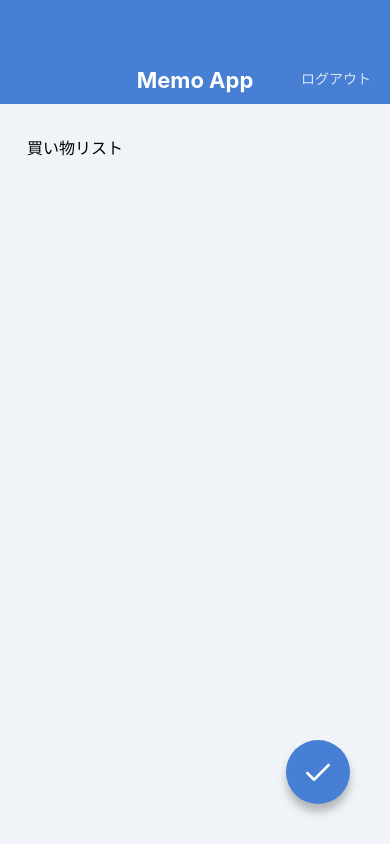
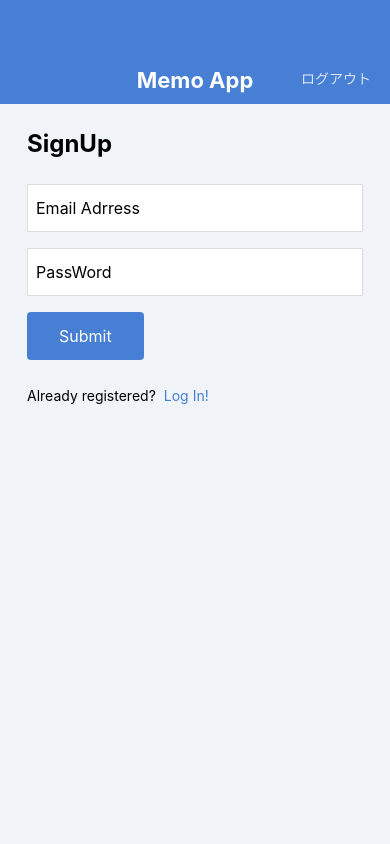
Before and after one commit to Issy-R/MemoAppRe, a React Native app: screen / in a window 390 px wide. Built offline with nearby package versions, Linux system fonts and the light colour scheme.

Commit message:
Create Login & SignUp

```diff
--- a/App.jsx
+++ b/App.jsx
@@ -3,9 +3,11 @@
 import MemoListlScreen from './src/screens/MemoListScreen';
 import MemoEditScreen from './src/screens/MemoEditScreen';
 import MemoCreateScreen from './src/screens/MemoCreateScreen';
+import LogInScreen from './src/screens/LogInScreen';
+import SignUpScreen from './src/screens/SignUpScreen';
 
 export default function App() {
   return (
-    <MemoEditScreen />
+    <SignUpScreen />
   );
 }
--- /dev/null
+++ b/src/components/Button.jsx
@@ -0,0 +1,34 @@
+import { string } from 'prop-types';
+import React from 'react';
+import {
+  StyleSheet, Text, View,
+} from 'react-native';
+
+export default function Button(props) {
+  const { label } = props;
+  return (
+    <View style={styles.buttonContainer}>
+      <Text style={styles.buttonLabel}>{label}</Text>
+    </View>
+  );
+}
+
+Button.propTypes = {
+  label: string.isRequired,
+};
+
+const styles = StyleSheet.create({
+  buttonContainer: {
+    backgroundColor: '#467FD3',
+    borderRadius: 4,
+    alignSelf: 'flex-start',
+    marginBottom: 24,
+  },
+  buttonLabel: {
+    fontSize: 16,
+    lineHeight: 32,
+    paddingVertical: 8,
+    paddingHorizontal: 32,
+    color: '#FFFFFF',
+  },
+});
--- /dev/null
+++ b/src/screens/LogInScreen.jsx
@@ -0,0 +1,64 @@
+import React from 'react';
+import {
+  StyleSheet, Text, TextInput, View,
+} from 'react-native';
+import AppBar from '../components/AppBar';
+import Button from '../components/Button';
+
+export default function LogInScreen() {
+  return (
+    <View style={styles.container}>
+      <AppBar />
+      <View style={styles.inner}>
+        <Text style={styles.title}>LogIn</Text>
+        <TextInput style={styles.input} value="Email Adrress" />
+        <TextInput style={styles.input} value="PassWord" />
+        <Button label="Submit" />
+        <View style={styles.footer}>
+          <Text style={styles.footerText}>Not registered?</Text>
+          <Text style={styles.footerLink}>Sign up here!</Text>
+        </View>
+      </View>
+
+    </View>
+  );
+}
+
+const styles = StyleSheet.create({
+  container: {
+    flex: 1,
+    backgroundColor: '#F0F4F8',
+  },
+  inner: {
+    paddingHorizontal: 27,
+    paddingVertical: 24,
+  },
+  title: {
+    fontSize: 24,
+    lineHeight: 32,
+    fontWeight: 'bold',
+    marginBottom: 24,
+  },
+  input: {
+    fontSize: 16,
+    height: 48,
+    borderColor: '#DDDDDD',
+    borderWidth: 1,
+    backgroundColor: '#FFFFFF',
+    paddingHorizontal: 8,
+    marginBottom: 16,
+  },
+  footerText: {
+    fontSize: 14,
+    lineHeight: 24,
+    marginRight: 8,
+  },
+  footerLink: {
+    fontSize: 14,
+    lineHeight: 24,
+    color: '#467FD3',
+  },
+  footer: {
+    flexDirection: 'row',
+  },
+});
--- /dev/null
+++ b/src/screens/SignUpScreen.jsx
@@ -0,0 +1,64 @@
+import React from 'react';
+import {
+  StyleSheet, Text, TextInput, View,
+} from 'react-native';
+import AppBar from '../components/AppBar';
+import Button from '../components/Button';
+
+export default function SignUpScreen() {
+  return (
+    <View style={styles.container}>
+      <AppBar />
+      <View style={styles.inner}>
+        <Text style={styles.title}>SignUp</Text>
+        <TextInput style={styles.input} value="Email Adrress" />
+        <TextInput style={styles.input} value="PassWord" />
+        <Button label="Submit" />
+        <View style={styles.footer}>
+          <Text style={styles.footerText}>Already registered?</Text>
+          <Text style={styles.footerLink}>Log In!</Text>
+        </View>
+      </View>
+
+    </View>
+  );
+}
+
+const styles = StyleSheet.create({
+  container: {
+    flex: 1,
+    backgroundColor: '#F0F4F8',
+  },
+  inner: {
+    paddingHorizontal: 27,
+    paddingVertical: 24,
+  },
+  title: {
+    fontSize: 24,
+    lineHeight: 32,
+    fontWeight: 'bold',
+    marginBottom: 24,
+  },
+  input: {
+    fontSize: 16,
+    height: 48,
+    borderColor: '#DDDDDD',
+    borderWidth: 1,
+    backgroundColor: '#FFFFFF',
+    paddingHorizontal: 8,
+    marginBottom: 16,
+  },
+  footerText: {
+    fontSize: 14,
+    lineHeight: 24,
+    marginRight: 8,
+  },
+  footerLink: {
+    fontSize: 14,
+    lineHeight: 24,
+    color: '#467FD3',
+  },
+  footer: {
+    flexDirection: 'row',
+  },
+});
```
